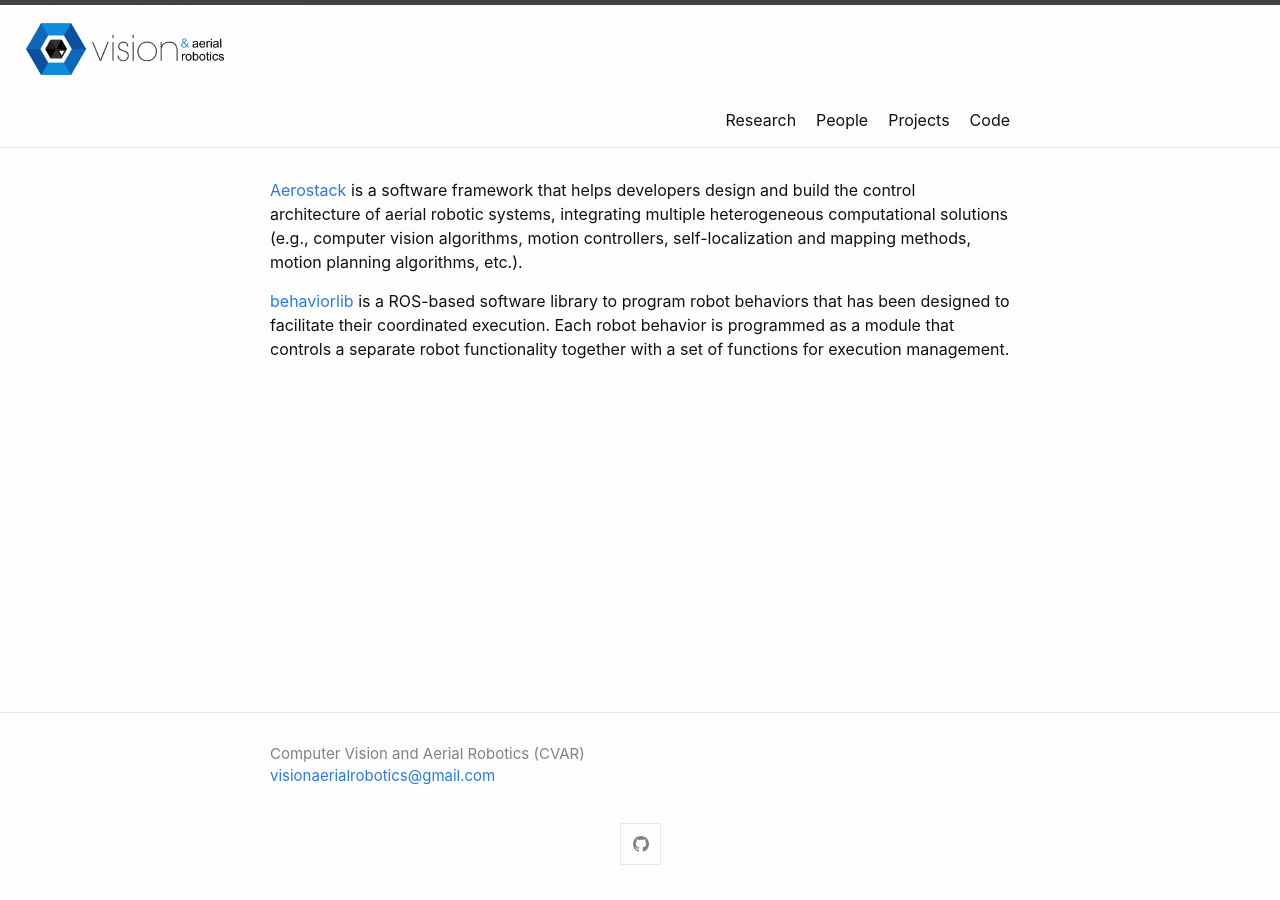
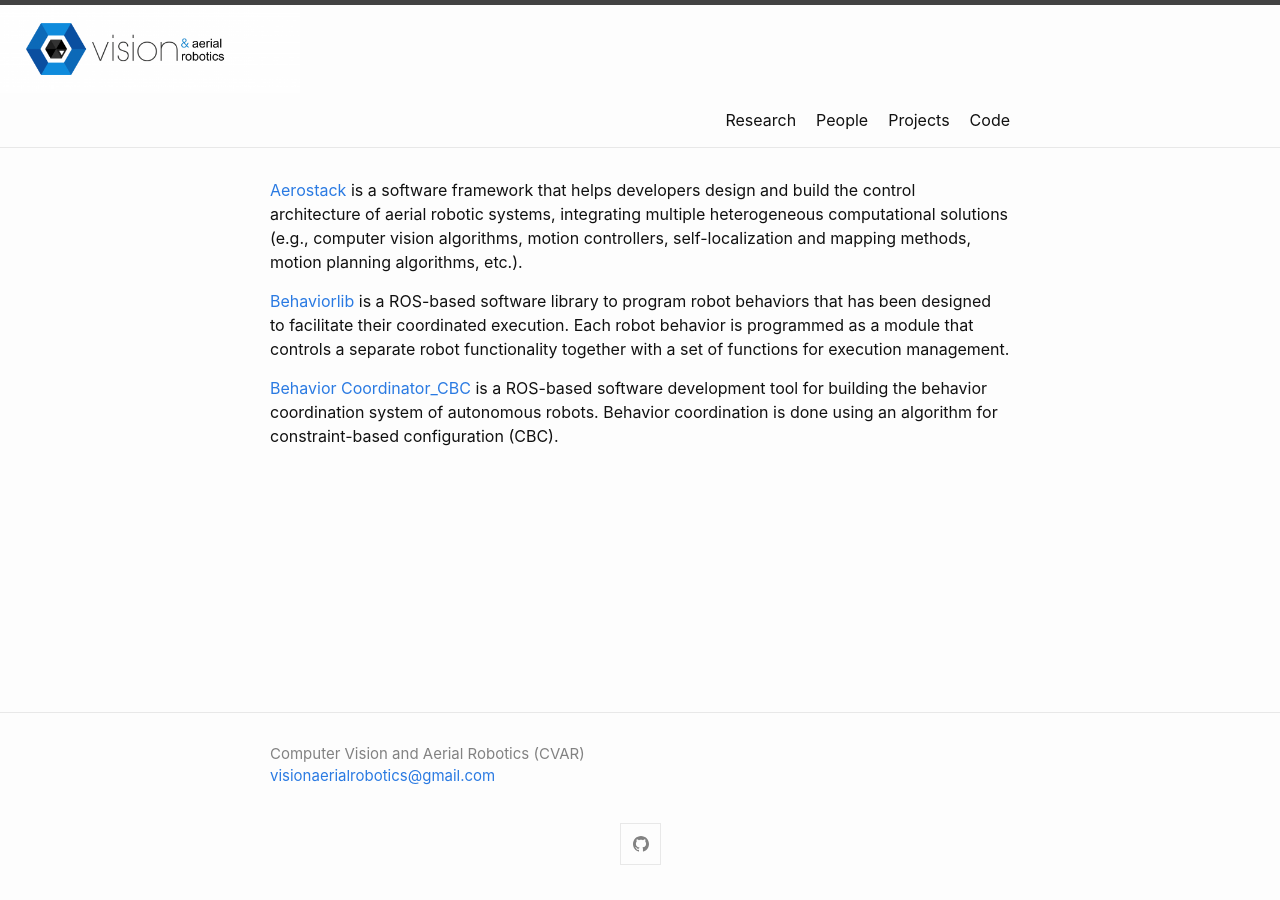
Before and after one commit to cvar-upm/cvar-upm.github.io, a Jekyll site: the page built from code.md, in a window 1280 px wide. Built offline with Jekyll 4.4.1, drawn with Linux system fonts in a browser that asks for light colours.

Commit message:
Update code.md

```diff
--- a/code.md
+++ b/code.md
@@ -6,4 +6,6 @@ permalink: /code/
 
 [Aerostack](https://github.com/cvar-upm/aerostack/wiki) is a software framework that helps developers design and build the control architecture of aerial robotic systems, integrating multiple heterogeneous computational solutions (e.g., computer vision algorithms, motion controllers, self-localization and mapping methods, motion planning algorithms, etc.).
 
-[behaviorlib](https://github.com/cvar-upm/behaviorlib) is a ROS-based software library to program robot behaviors that has been designed to facilitate their coordinated execution. Each robot behavior is programmed as a module that controls a separate robot functionality together with a set of functions for execution management.
+[Behaviorlib](https://github.com/cvar-upm/behaviorlib) is a ROS-based software library to program robot behaviors that has been designed to facilitate their coordinated execution. Each robot behavior is programmed as a module that controls a separate robot functionality together with a set of functions for execution management.
+
+[Behavior Coordinator_CBC](https://github.com/cvar-upm/behavior_coordinator_cbc) is a ROS-based software development tool for building the behavior coordination system of autonomous robots. Behavior coordination is done using an algorithm for constraint-based configuration (CBC).
```
